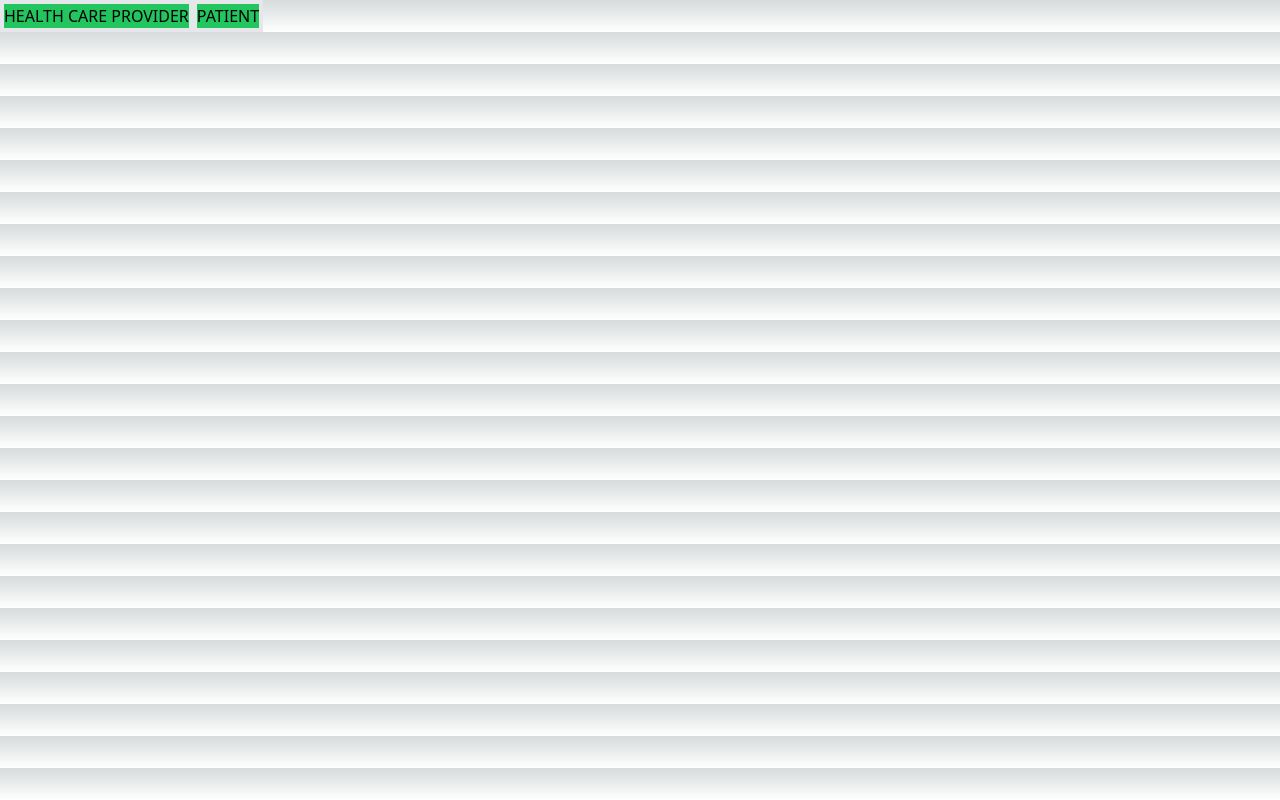
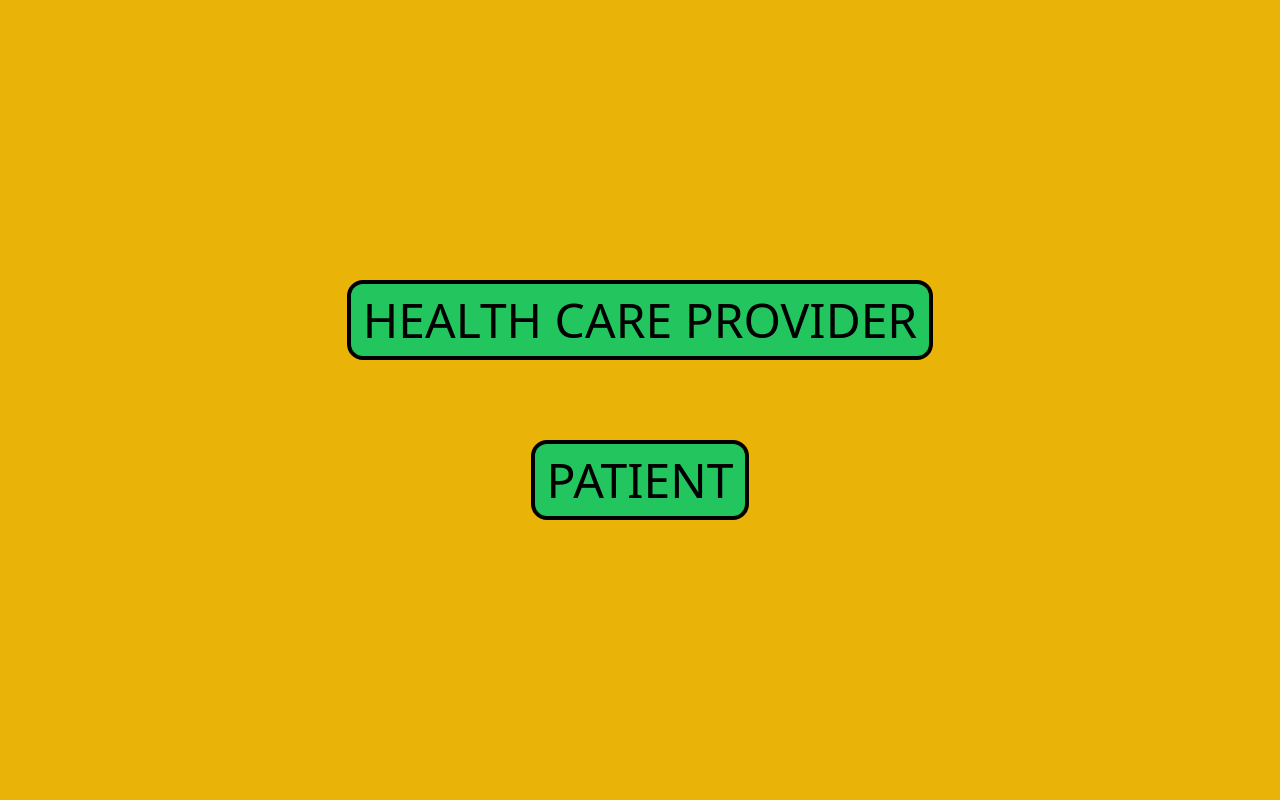
Before and after one commit to alricf/u-ledger-challenge, a Next.js app: page / in a window 1280 px wide. Built offline with nearby package versions, Linux system fonts and the light colour scheme.

Commit message:
Styling and formatting health care provider and patient buttons with links

```diff
--- a/src/pages/index.jsx
+++ b/src/pages/index.jsx
@@ -2,23 +2,26 @@ import Image from 'next/image';
 import { Inter } from 'next/font/google';
 const inter = Inter({ subsets: ['latin'] });
 
-// import NavBar from "../components/NavBar.jsx";
 import Link from 'next/link';
 
 export default function Home() {
-
   return (
-    <>
+    <div className='flex flex-col justify-center items-center gap-20 bg-yellow-500 h-screen'>
       <Link href='/healthCareProviderHomePage'>
-        <button id='healthCareProviderButton' className='bg-green-500 border-4 border-violet-white gap-5'>
+        <button
+          type='button'
+          id='healthCareProviderButton'
+          className='rounded-t-2xl rounded-b-2xl p-3 border-radius-5 bg-green-500 border-4 border-black text-black text-5xl'
+        >
           HEALTH CARE PROVIDER
         </button>
       </Link>
       <Link href='/patientHomePage'>
-        <button id='patientButton' className='bg-green-500 border-4 border-violet-white gap-5'>
+        <button type='button' id='healthCareProviderButton' className='rounded-t-2xl rounded-b-2xl p-3 border-radius-5 bg-green-500 border-4 border-black text-black text-5xl'
+        >
           PATIENT
         </button>
       </Link>
-    </>
+    </div>
   );
 }
```
